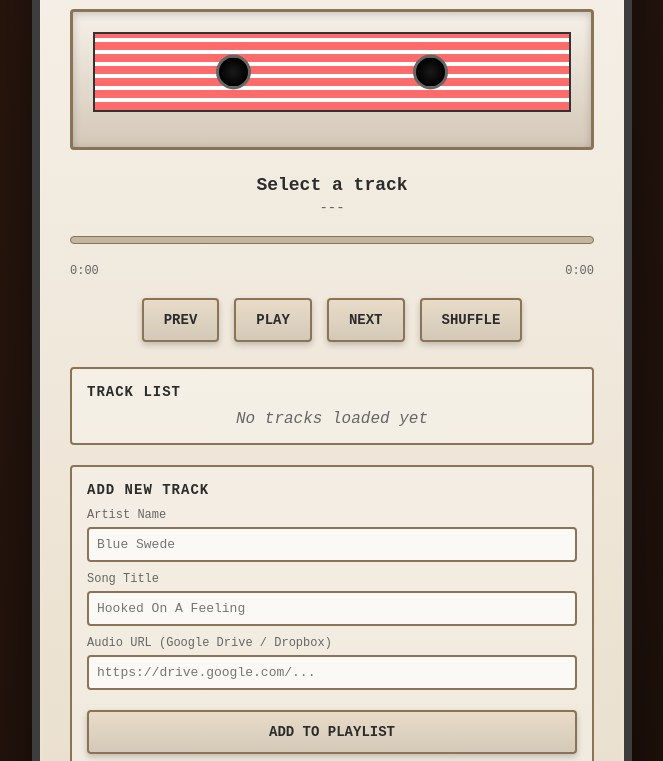
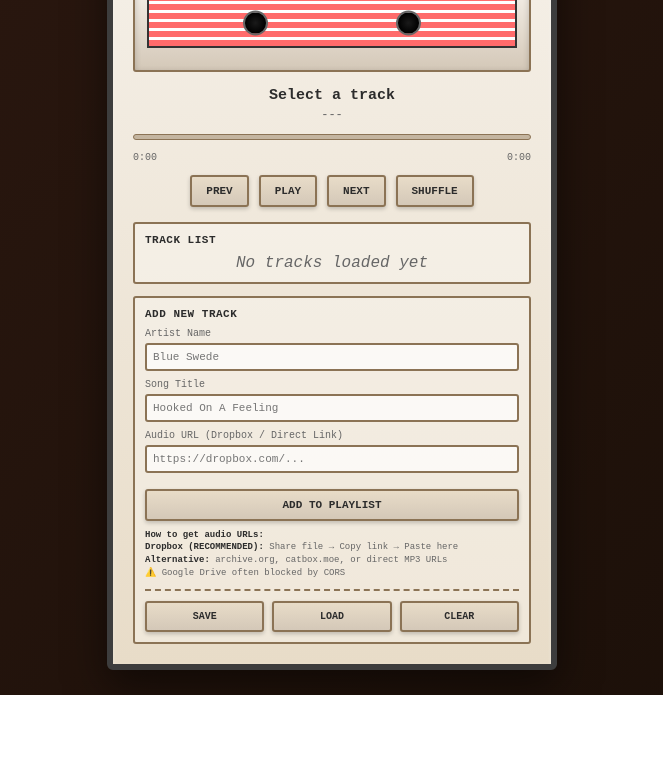
Before and after one commit to nuraiismagul2008-lgtm/awesome-mix-music, a plain HTML site: page index.html in a window 1280 px wide. Shown: the part 105-866 px from the top of the page, without its empty margins (308-971 px from the left). After the commit the page ends 800 px from the top, so only its background shows below. Drawn offline with Linux system fonts and the light colour scheme.

Commit message:
Update index.html

```diff
--- a/index.html
+++ b/index.html
@@ -23,44 +23,44 @@
 
         .player-container {
             background: linear-gradient(180deg, #f5f0e8 0%, #e8dcc8 100%);
-            border: 8px solid #3d3d3d;
-            border-radius: 8px;
-            padding: 30px;
-            max-width: 600px;
+            border: 6px solid #3d3d3d;
+            border-radius: 6px;
+            padding: 20px;
+            max-width: 450px;
             width: 100%;
-            box-shadow: 0 20px 60px rgba(0,0,0,0.5),
+            box-shadow: 0 15px 40px rgba(0,0,0,0.5),
                         inset 0 2px 4px rgba(255,255,255,0.3);
         }
 
         .cassette-title {
             text-align: center;
-            font-size: 28px;
+            font-size: 20px;
             color: #4a6fa5;
-            margin-bottom: 25px;
-            letter-spacing: 2px;
+            margin-bottom: 15px;
+            letter-spacing: 1.5px;
             font-weight: bold;
             text-transform: uppercase;
         }
 
         .cassette {
             background: linear-gradient(180deg, #f5f0e8 0%, #d4c8b8 100%);
-            border: 3px solid #8b7355;
-            border-radius: 4px;
-            padding: 20px;
-            margin-bottom: 25px;
-            box-shadow: inset 0 2px 8px rgba(0,0,0,0.2);
+            border: 2px solid #8b7355;
+            border-radius: 3px;
+            padding: 12px;
+            margin-bottom: 15px;
+            box-shadow: inset 0 2px 6px rgba(0,0,0,0.2);
         }
 
         .cassette-stripes {
-            height: 80px;
+            height: 50px;
             background: repeating-linear-gradient(
                 0deg,
                 #ff6b6b 0px,
-                #ff6b6b 8px,
-                #fff 8px,
-                #fff 12px
+                #ff6b6b 6px,
+                #fff 6px,
+                #fff 9px
             );
-            margin-bottom: 15px;
+            margin-bottom: 10px;
             border: 2px solid #333;
             position: relative;
         }
@@ -72,39 +72,39 @@
             display: flex;
             justify-content: space-around;
             width: 100%;
-            padding: 0 40px;
+            padding: 0 30px;
         }
 
         .hole {
-            width: 35px;
-            height: 35px;
+            width: 25px;
+            height: 25px;
             background: radial-gradient(circle, #1a1a1a 0%, #000 70%);
             border-radius: 50%;
-            border: 3px solid #666;
+            border: 2px solid #666;
         }
 
         .track-info {
             text-align: center;
-            margin-bottom: 20px;
+            margin-bottom: 12px;
         }
 
         .track-name {
-            font-size: 18px;
+            font-size: 15px;
             color: #2c2c2c;
-            margin-bottom: 5px;
+            margin-bottom: 4px;
             font-weight: bold;
         }
 
         .track-artist {
-            font-size: 14px;
+            font-size: 12px;
             color: #666;
         }
 
         .progress-container {
             background: #c4b5a0;
-            height: 8px;
-            border-radius: 4px;
-            margin-bottom: 20px;
+            height: 6px;
+            border-radius: 3px;
+            margin-bottom: 12px;
             border: 1px solid #8b7355;
             overflow: hidden;
             cursor: pointer;
@@ -120,36 +120,36 @@
         .time-display {
             display: flex;
             justify-content: space-between;
-            font-size: 12px;
+            font-size: 10px;
             color: #666;
-            margin-bottom: 20px;
+            margin-bottom: 12px;
         }
 
         .controls {
             display: flex;
             justify-content: center;
-            gap: 15px;
-            margin-bottom: 25px;
+            gap: 10px;
+            margin-bottom: 15px;
         }
 
         button {
             background: linear-gradient(180deg, #e8dcc8 0%, #d4c8b8 100%);
             border: 2px solid #8b7355;
-            border-radius: 4px;
-            padding: 12px 20px;
+            border-radius: 3px;
+            padding: 8px 14px;
             font-family: 'Courier New', monospace;
-            font-size: 14px;
+            font-size: 11px;
             font-weight: bold;
             color: #2c2c2c;
             cursor: pointer;
             transition: all 0.2s;
-            box-shadow: 0 3px 6px rgba(0,0,0,0.2);
+            box-shadow: 0 2px 4px rgba(0,0,0,0.2);
         }
 
         button:hover {
             background: linear-gradient(180deg, #f5f0e8 0%, #e8dcc8 100%);
             transform: translateY(-2px);
-            box-shadow: 0 5px 10px rgba(0,0,0,0.3);
+            box-shadow: 0 4px 8px rgba(0,0,0,0.3);
         }
 
         button:active {
@@ -160,29 +160,29 @@
         .playlist {
             background: rgba(255,255,255,0.3);
             border: 2px solid #8b7355;
-            border-radius: 4px;
-            padding: 15px;
-            margin-bottom: 20px;
-            max-height: 300px;
+            border-radius: 3px;
+            padding: 10px;
+            margin-bottom: 12px;
+            max-height: 200px;
             overflow-y: auto;
         }
 
         .playlist-title {
-            font-size: 14px;
+            font-size: 11px;
             font-weight: bold;
             color: #2c2c2c;
-            margin-bottom: 10px;
+            margin-bottom: 8px;
             text-transform: uppercase;
-            letter-spacing: 1px;
+            letter-spacing: 0.5px;
         }
 
         .playlist-item {
-            padding: 8px;
-            margin-bottom: 5px;
+            padding: 6px;
+            margin-bottom: 4px;
             cursor: pointer;
-            border-radius: 3px;
+            border-radius: 2px;
             transition: background 0.2s;
-            font-size: 13px;
+            font-size: 11px;
             color: #2c2c2c;
             display: flex;
             justify-content: space-between;
@@ -200,12 +200,12 @@
         }
 
         .delete-btn {
-            padding: 2px 8px;
-            font-size: 11px;
+            padding: 2px 6px;
+            font-size: 9px;
             background: #d4524e;
             color: white;
             border: none;
-            border-radius: 3px;
+            border-radius: 2px;
             cursor: pointer;
         }
 
@@ -217,50 +217,50 @@
         .add-song-section {
             background: rgba(255,255,255,0.3);
             border: 2px solid #8b7355;
-            border-radius: 4px;
-            padding: 15px;
+            border-radius: 3px;
+            padding: 10px;
         }
 
         .add-song-title {
-            font-size: 14px;
+            font-size: 11px;
             font-weight: bold;
             color: #2c2c2c;
-            margin-bottom: 10px;
+            margin-bottom: 8px;
             text-transform: uppercase;
-            letter-spacing: 1px;
+            letter-spacing: 0.5px;
         }
 
         .input-group {
-            margin-bottom: 10px;
+            margin-bottom: 8px;
         }
 
         .input-group label {
             display: block;
-            font-size: 12px;
+            font-size: 10px;
             color: #666;
-            margin-bottom: 5px;
+            margin-bottom: 4px;
         }
 
         .input-group input {
             width: 100%;
-            padding: 8px;
+            padding: 6px;
             font-family: 'Courier New', monospace;
-            font-size: 13px;
+            font-size: 11px;
             border: 2px solid #8b7355;
-            border-radius: 4px;
+            border-radius: 3px;
             background: rgba(255,255,255,0.7);
         }
 
         .add-btn {
             width: 100%;
-            margin-top: 10px;
+            margin-top: 8px;
         }
 
         .instruction {
-            font-size: 11px;
+            font-size: 9px;
             color: #666;
-            margin-top: 10px;
-            line-height: 1.5;
+            margin-top: 8px;
+            line-height: 1.4;
         }
 
         .instruction strong {
@@ -268,17 +268,17 @@
         }
 
         .save-load-section {
-            margin-top: 15px;
-            padding-top: 15px;
+            margin-top: 10px;
+            padding-top: 10px;
             border-top: 2px dashed #8b7355;
             display: flex;
-            gap: 10px;
+            gap: 8px;
         }
 
         .save-load-section button {
             flex: 1;
-            padding: 10px;
-            font-size: 12px;
+            padding: 8px;
+            font-size: 10px;
         }
     </style>
 </head>
@@ -334,24 +334,22 @@
                 <input type="text" id="titleInput" placeholder="Hooked On A Feeling">
             </div>
             <div class="input-group">
-                <label>Audio URL (Google Drive / Dropbox)</label>
-                <input type="text" id="urlInput" placeholder="https://drive.google.com/...">
+                <label>Audio URL (Dropbox / Direct Link)</label>
+                <input type="text" id="urlInput" placeholder="https://dropbox.com/...">
             </div>
             <button class="add-btn" id="addBtn">ADD TO PLAYLIST</button>
 
             <div class="instruction">
                 <strong>How to get audio URLs:</strong><br>
-                <strong>Google Drive (WARNING: May not work due to CORS):</strong><br>
-                Share file → Copy link → Paste here (we'll convert it)<br>
-                <strong>Dropbox (RECOMMENDED - Most Reliable):</strong><br>
-                Share file → Copy link → Paste here<br>
-                <strong>Alternative:</strong> Use archive.org, catbox.moe, or direct MP3 URLs
+                <strong>Dropbox (RECOMMENDED):</strong> Share file → Copy link → Paste here<br>
+                <strong>Alternative:</strong> archive.org, catbox.moe, or direct MP3 URLs<br>
+                ⚠️ Google Drive often blocked by CORS
             </div>
 
             <div class="save-load-section">
-                <button id="saveBtn">SAVE PLAYLIST</button>
-                <button id="loadBtn">LOAD PLAYLIST</button>
-                <button id="clearBtn">CLEAR ALL</button>
+                <button id="saveBtn">SAVE</button>
+                <button id="loadBtn">LOAD</button>
+                <button id="clearBtn">CLEAR</button>
             </div>
         </div>
 
@@ -384,26 +382,17 @@
         const loadBtn = document.getElementById('loadBtn');
         const clearBtn = document.getElementById('clearBtn');
 
-        // Convert Google Drive URLs to direct playable format
+        // Convert URLs to direct playable format
         function convertToDirectURL(url) {
             if (url.includes('drive.google.com')) {
                 let fileId = '';
-
-                // Extract file ID from various Google Drive URL formats
                 if (url.includes('/d/')) {
                     fileId = url.split('/d/')[1].split('/')[0];
                 } else if (url.includes('id=')) {
                     fileId = url.split('id=')[1].split('&')[0];
                 }
-
                 if (fileId) {
-                    // Try multiple formats - some work better than others
-                    // Format 1: Direct download (most reliable for small files)
                     return `https://drive.google.com/uc?export=download&id=${fileId}`;
-
-                    // If that doesn't work, user can try these alternatives:
-                    // Format 2: `https://docs.google.com/uc?export=open&id=${fileId}`
-                    // Format 3: `https://drive.google.com/uc?id=${fileId}`
                 }
             } else if (url.includes('dropbox.com')) {
                 return url.replace('dl=0', 'dl=1').replace('www.dropbox.com', 'dl.dropboxusercontent.com');
@@ -438,7 +427,7 @@
 
                 const deleteBtn = document.createElement('button');
                 deleteBtn.className = 'delete-btn';
-                deleteBtn.textContent = 'DELETE';
+                deleteBtn.textContent = 'DEL';
                 deleteBtn.onclick = (e) => {
                     e.stopPropagation();
                     deleteTrack(index);
@@ -592,6 +581,13 @@
             }
         }
 
+        // Add error handler
+        audioPlayer.onerror = () => {
+            alert('❌ Playback failed!\n\nGoogle Drive links often don\'t work due to CORS.\n\nTry:\n• Dropbox (recommended)\n• Archive.org\n• Direct MP3 URLs');
+            isPlaying = false;
+            playBtn.textContent = 'PLAY';
+        };
+
         // Event listeners
         playBtn.onclick = togglePlay;
         prevBtn.onclick = () => {
```
